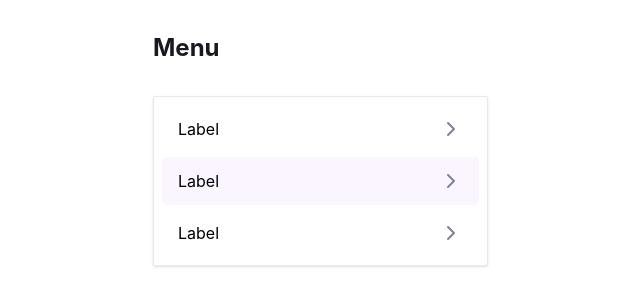
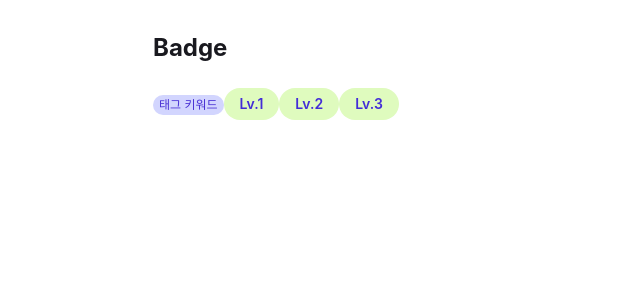
Before and after one commit to Leets-Official/StepBookStep-FE, a React (Vite) app: page / in a window 1280 px wide. Shown: the top 306 px of the page, without its empty margins (71-711 px from the left). Built offline with nearby package versions, Linux system fonts and the light colour scheme; a web font is replaced by a local one.

Commit message:
feat : Badge 컴포넌트 타입 추가

```diff
--- a/src/components/Badge/Badge.styles.ts
+++ b/src/components/Badge/Badge.styles.ts
@@ -1,4 +1,11 @@
+/* ===== 기존 태그 키워드 (절대 유지) ===== */
 export const contain =
   "inline-flex px-1.5 py-0.5 text-xs leading-xs font-sb justify-center items-center rounded-full bg-purple-100";
 
 export const text = "text-purple-500";
+
+/* ===== Lv 배지 추가 ===== */
+export const lvContain =
+  "inline-flex px-4 h-8 justify-center items-center rounded-full bg-lime-200";
+
+export const lvText = "text-sm font-semibold text-indigo-700";
--- a/src/components/Badge/Badge.tsx
+++ b/src/components/Badge/Badge.tsx
@@ -1,13 +1,12 @@
-import { contain, text } from "./Badge.styles";
+import { contain, text, lvContain, lvText } from "./Badge.styles";
+import type { BadgeProps } from "./Badge.types";
 
-interface BadgeProps {
-  label?: string;
-}
+export function Badge({ label, variant = "tag" }: BadgeProps) {
+  const isLv = variant === "lv";
 
-export function Badge({ label }: BadgeProps) {
   return (
-    <span className={contain}>
-      <span className={text}>{label}</span>
+    <span className={isLv ? lvContain : contain}>
+      <span className={isLv ? lvText : text}>{label}</span>
     </span>
   );
 }
--- /dev/null
+++ b/src/components/Badge/Badge.types.ts
@@ -0,0 +1,6 @@
+export type BadgeVariant = "tag" | "lv";
+
+export interface BadgeProps {
+  label: string;
+  variant?: BadgeVariant;
+}
--- a/src/pages/PlayGround.tsx
+++ b/src/pages/PlayGround.tsx
@@ -1,36 +1,15 @@
-import { Menu } from "@/components/Menu/Menu";
-import { MenuItem } from "@/components/Menu/MenuItem";
-import { useState } from "react";
+import { Badge } from "@/components/Badge/Badge";
 
 export default function PlayGround() {
+  return (
+    <div className="p-8 space-y-6 max-w-4xl mx-auto">
+      <h1 className="text-2xl font-bold text-gray-900 font-sans">Badge</h1>
 
-  const [activeId, setActiveId] = useState<number | null>(1); // 사진처럼 2번째 아이템 기본 활성
+      <Badge label="태그 키워드" />
 
-  const handleMenuClick = (index: number) => {
-    setActiveId(prev => (prev === index ? null : index));
-  };
-
-  return (
-    <div className="p-8 space-y-8 max-w-4xl mx-auto">
-      <h1 className="text-2xl font-bold text-gray-900 font-sans">Menu</h1>
-
-      <Menu>
-        <MenuItem
-          label="Label"
-          interaction={activeId === 0}
-          onClick={() => handleMenuClick(0)}
-        />
-        <MenuItem
-          label="Label"
-          interaction={activeId === 1}
-          onClick={() => handleMenuClick(1)}
-        />
-        <MenuItem
-          label="Label"
-          interaction={activeId === 2}
-          onClick={() => handleMenuClick(2)}
-        />
-      </Menu>
+      <Badge label="Lv.1" variant="lv" />
+      <Badge label="Lv.2" variant="lv" />
+      <Badge label="Lv.3" variant="lv" />
     </div>
   );
 }
```
